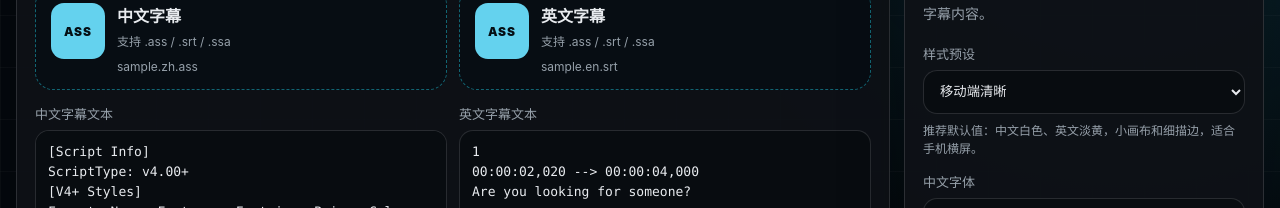
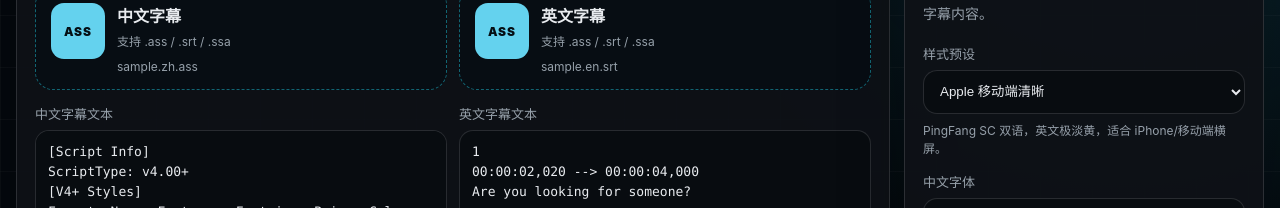
Before and after one commit to violin321/subtitle-merge, a Next.js app: page / in a window 1280 px wide. Shown: the part 349-557 px from the top of the page. Built offline with nearby package versions, Linux system fonts and the light colour scheme.

Commit message:
Expand bilingual subtitle font presets

```diff
--- a/src/app/page.tsx
+++ b/src/app/page.tsx
@@ -67,46 +67,64 @@ type Preset = {
 
 const presets: Preset[] = [
   {
-    id: 'mobile-clear',
-    name: '移动端清晰',
-    description: '推荐默认值：中文白色、英文淡黄，小画布和细描边，适合手机横屏。',
-    options: defaultOptions,
+    id: 'apple-mobile-clear',
+    name: 'Apple 移动端清晰',
+    description: 'PingFang SC 双语，英文极淡黄，适合 iPhone/移动端横屏。',
+    options: { ...defaultOptions, chineseFont: 'PingFang SC', englishFont: 'PingFang SC', chineseSize: 20, englishSize: 12, primaryColor: '&H00FFFFFF', englishColor: '&H00CCF4FF', outline: 1, shadow: 1 },
   },
   {
-    id: 'classic-yellow-main',
-    name: '经典黄主字幕',
-    description: '中文淡黄、英文白色，接近传统双语字幕层级。',
-    options: { ...defaultOptions, primaryColor: '&H00CCF4FF', englishColor: '&H00FFFFFF', outline: 1, shadow: 1 },
+    id: 'yahei-arial-classic',
+    name: '雅黑 + Arial 经典',
+    description: 'Windows/电视盒兼容思路：微软雅黑中文、Arial 英文，白字细黑边。',
+    options: { ...defaultOptions, chineseFont: 'Microsoft YaHei', englishFont: 'Arial', chineseSize: 20, englishSize: 12, primaryColor: '&H00FFFFFF', englishColor: '&H00FFFFFF', outlineColor: '&H000000', outline: 1, shadow: 1 },
   },
   {
-    id: 'netflix-soft',
-    name: '网飞柔和白灰',
-    description: '中文暖白、英文浅灰，低干扰，适合剧情片。',
-    options: { ...defaultOptions, primaryColor: '&H00F5F5F5', englishColor: '&H00DCDCDC', outline: 0.8, shadow: 0 },
+    id: 'source-han-noto-balanced',
+    name: '思源黑体 + Noto',
+    description: '跨平台开源字体组合，中文思源黑体，英文 Noto Sans，层级干净。',
+    options: { ...defaultOptions, chineseFont: 'Source Han Sans SC', englishFont: 'Noto Sans', chineseSize: 20, englishSize: 12, primaryColor: '&H00F5F5F5', englishColor: '&H00DCDCDC', outline: 0.9, shadow: 0 },
   },
   {
-    id: 'desktop-balanced',
-    name: '电脑端均衡',
-    description: '字号略大，适合电脑播放器外挂字幕。',
-    options: { ...defaultOptions, chineseSize: 22, englishSize: 13, outline: 1.1, shadow: 1 },
+    id: 'helvetica-cinema',
+    name: 'Helvetica 电影感',
+    description: '接近现代影视字幕：中文用苹方，英文 Helvetica Neue，暖白/浅灰。',
+    options: { ...defaultOptions, chineseFont: 'PingFang SC', englishFont: 'Helvetica Neue', chineseSize: 20, englishSize: 12, primaryColor: '&H00F5F5F5', englishColor: '&H00DCDCDC', outline: 0.8, shadow: 0 },
   },
   {
-    id: 'minimal-soft',
-    name: '轻描边柔和',
-    description: '降低描边和阴影，减少移动端边缘发硬。',
-    options: { ...defaultOptions, chineseSize: 20, englishSize: 12, outline: 0.6, shadow: 0, outlineColor: '&H4A4A4A' },
+    id: 'yellow-main-white-en',
+    name: '黄主白英双语',
+    description: '中文极淡黄突出主阅读，英文白色较小，适合双语学习。',
+    options: { ...defaultOptions, chineseFont: 'Microsoft YaHei', englishFont: 'Helvetica Neue', chineseSize: 21, englishSize: 12, primaryColor: '&H00CCF4FF', englishColor: '&H00FFFFFF', outline: 1, shadow: 1 },
+  },
+  {
+    id: 'white-main-yellow-en',
+    name: '白主黄英双语',
+    description: '中文白色，英文极淡黄，兼顾主字幕稳定和英文辨识。',
+    options: { ...defaultOptions, chineseFont: 'PingFang SC', englishFont: 'Arial', chineseSize: 20, englishSize: 12, primaryColor: '&H00FFFFFF', englishColor: '&H00CCF4FF', outline: 1, shadow: 1 },
+  },
+  {
+    id: 'desktop-bold-readable',
+    name: '桌面大字清晰',
+    description: '电脑/投屏用：字号更大，Noto Sans CJK + Arial，描边略强。',
+    options: { ...defaultOptions, chineseFont: 'Noto Sans CJK SC', englishFont: 'Arial', chineseSize: 24, englishSize: 14, primaryColor: '&H00FFFFFF', englishColor: '&H00CCF4FF', outlineColor: '&H000000', outline: 1.3, shadow: 1 },
+  },
+  {
+    id: 'ios-soft-no-shadow',
+    name: 'iOS 柔边无阴影',
+    description: '减少移动端锯齿：苹方 + Helvetica，细描边，无阴影。',
+    options: { ...defaultOptions, chineseFont: 'PingFang SC', englishFont: 'Helvetica Neue', chineseSize: 20, englishSize: 12, primaryColor: '&H00F5F5F5', englishColor: '&H00DCDCDC', outlineColor: '&H4A4A4A', outline: 0.5, shadow: 0 },
   },
   {
     id: 'bright-scene-strong',
     name: '亮场强可读',
     description: '白字黑边，描边稍强，适合画面偏亮或背景复杂。',
-    options: { ...defaultOptions, primaryColor: '&H00FFFFFF', englishColor: '&H00CCF4FF', outlineColor: '&H000000', outline: 1.3, shadow: 1 },
+    options: { ...defaultOptions, chineseFont: 'Microsoft YaHei', englishFont: 'Arial', chineseSize: 21, englishSize: 13, primaryColor: '&H00FFFFFF', englishColor: '&H00CCF4FF', outlineColor: '&H000000', outline: 1.3, shadow: 1 },
   },
   {
-    id: 'no-shadow-clean',
-    name: '无阴影清爽',
-    description: '保留细描边但去掉阴影，减少 iOS 播放器边缘发毛。',
-    options: { ...defaultOptions, primaryColor: '&H00F5F5F5', englishColor: '&H00DCDCDC', outline: 0.5, shadow: 0 },
+    id: 'learning-high-contrast',
+    name: '学习高对比',
+    description: '中文暖白、英文暖黄，英文字号略大，适合跟读学习。',
+    options: { ...defaultOptions, chineseFont: 'Source Han Sans SC', englishFont: 'Helvetica Neue', chineseSize: 20, englishSize: 14, primaryColor: '&H00F5F5F5', englishColor: '&H00A8E9FF', outlineColor: '&H000000', outline: 1.1, shadow: 1 },
   },
 ];
 
```
